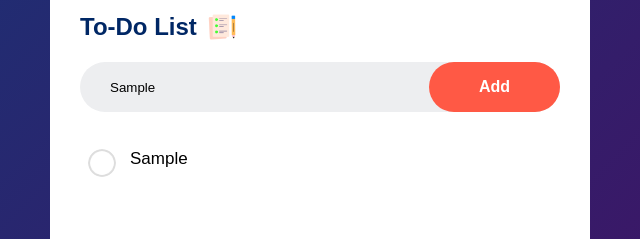
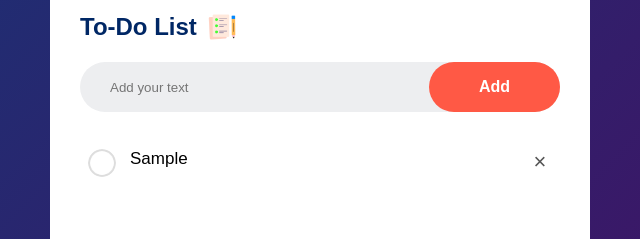
Before and after one commit to Denuwan01/To-Do-List-App, a plain HTML site: page index.html in a window 1280 px wide. Both pictures are taken after typing "Sample" into the empty fields and a click on the button "Add". Shown: the part 138-377 px from the top of the page, 320-960 px from the left. Drawn offline with Linux system fonts and the light colour scheme.

Commit message:
Finished

```diff
--- a/script.js
+++ b/script.js
@@ -1,13 +1,39 @@
 const inputBox = document.getElementById("input-box");
 const listContainer = document.getElementById("list-container");
 
-function addTask(){
-    if(inputBox.value === ''){
+function addTask() {
+    if (inputBox.value === '') {
         alert("You must write Something");
     }
-    else{
+    else {
         let li = document.createElement("li");
         li.innerHTML = inputBox.value;
         listContainer.appendChild(li);
+
+        let span = document.createElement("span");
+        span.innerHTML = "\u00d7";
+        li.appendChild(span);
     }
+    inputBox.value = "";
+    saveData()
 }
+
+listContainer.addEventListener("click", function (e) {
+    if (e.target.tagName === "LI") {
+        e.target.classList.toggle("checked");
+        saveData()
+    }
+    else if (e.target.tagName === "SPAN") {
+        e.target.parentElement.remove();
+        saveData()
+    }
+}, false);
+
+function saveData() {
+    localStorage.setItem("data", listContainer.innerHTML);
+}
+
+function showTask() {
+    listContainer.innerHTML = localStorage.getItem("data")
+}
+showTask();
--- a/style.css
+++ b/style.css
@@ -94,3 +94,20 @@ ul li.checked {
 ul li.checked::before {
     background-image: url(images/checked.png);
 }
+
+ul li span {
+    position: absolute;
+    right: 0;
+    top: 5px;
+    width: 40px;
+    height: 40px;
+    font-size: 22px;
+    color: #555;
+    line-height: 40px;
+    text-align: center;
+    border-radius: 50%;
+}
+
+ul li span:hover {
+    background: #edeef0;
+}
```
